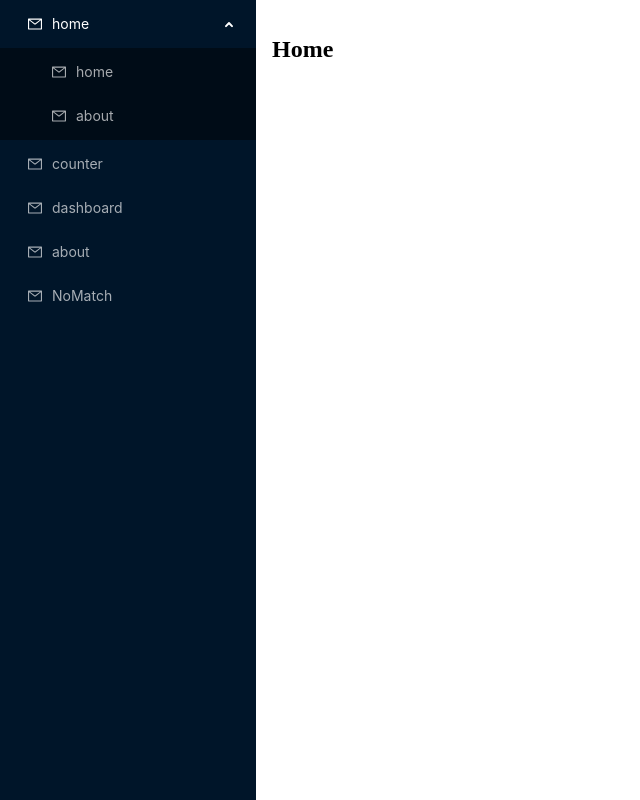
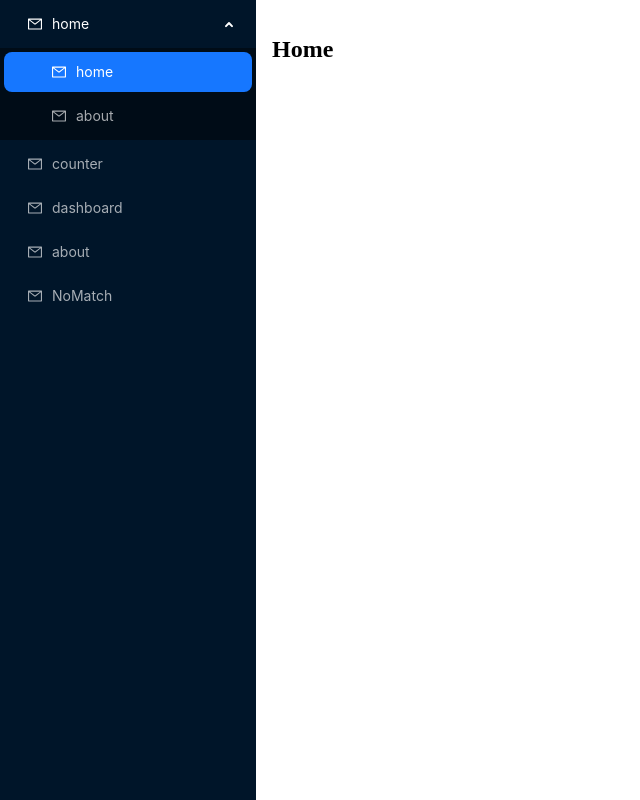
Before and after one commit to Wqiang404/bigFileUpload, a React app: page /home in a window 1280 px wide. Shown: the whole page, without its empty margins (0-640 px from the left). Built offline with nearby package versions, Linux system fonts and the light colour scheme.

Commit message:
menu key 优化

```diff
--- a/src/page/Layout.tsx
+++ b/src/page/Layout.tsx
@@ -22,12 +22,12 @@ type MenuItem = Required<MenuProps>['items'][number]
 
 const items: MenuItem[] = [
   {
-    key: 'home',
+    key: 'index',
     label: 'home',
     icon: <MailOutlined />,
     children: [
       {
-        key: 'home/home',
+        key: 'home',
         label: 'home',
         icon: <MailOutlined />
         // children: []
@@ -81,7 +81,7 @@ function Layout() {
           theme={'dark'}
           onClick={onClick}
           style={{ width: 256, height: '100vh' }}
-          defaultOpenKeys={['home']}
+          defaultOpenKeys={['index']}
           selectedKeys={[current]}
           mode="inline"
           items={items}
```
